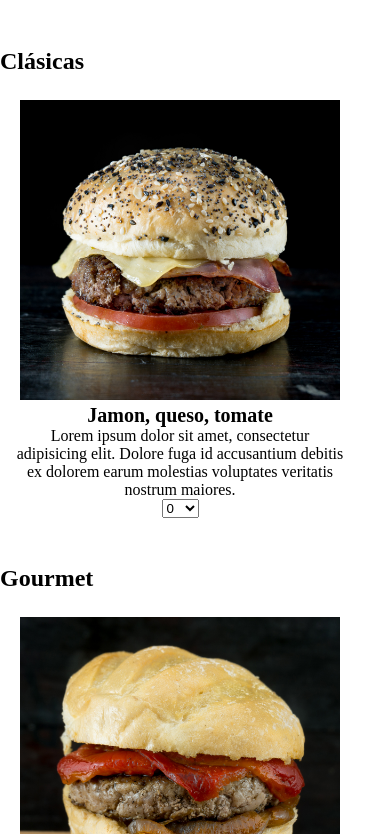
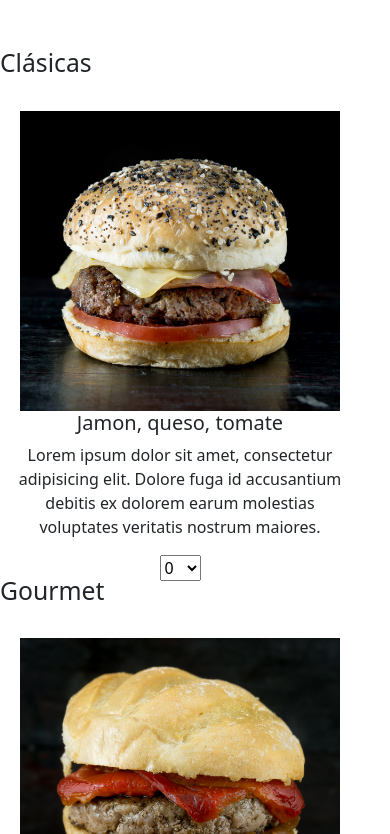
Before and after one commit to Dami-C/Burgers, a plain HTML site: page pages/burger.html in a window 390 px wide. Shown: the part 322-1156 px from the top of the page. Drawn offline with nearby package versions, Linux system fonts and the light colour scheme; files that its build step writes are made by us from their sources.

Commit message:
Añadiendo bootstrap a la pagina burger

```diff
--- a/css/estilo.css
+++ b/css/estilo.css
@@ -200,7 +200,7 @@
 .grid__layout {
     display: grid;
     width: 1091px;
-    grid-template-columns: repeat(3, 1fr);
+    grid-template-columns: repeat (3, 1fr);
     grid-template-rows: repeat(30px 250px 30px 250px 30px 250px);
     grid-column-gap: 15px;
     grid-row-gap: 10px;
@@ -415,6 +415,15 @@
     object-fit: cover;
 }
 
+/*RESPONSIVE 1090 GRID LAYOUT -----------------------------------*/
+@media screen and ( max-width : 1090px ) {
+    .grid__layout {
+
+    }
+
+}
+
+
 /* RESPONSIVE 800PX ---------------------------- */
 
 @media only screen and ( max-width : 800px ) {
--- a/pages/burger.html
+++ b/pages/burger.html
@@ -5,6 +5,7 @@
     <meta http-equiv="X-UA-Compatible" content="IE=edge">
     <meta name="viewport" content="width=device-width, initial-scale=1.0">
     <link rel="stylesheet" href="../css/estilo.css">
+    <link rel="stylesheet" href="./librerias/bootstrap-5.1.3-dist/css/bootstrap.min.css">
     <link rel="shortcut icon" href="../assets/logo/icono-burger.png" type="image/x-icon">
     <title>Hamburguesas</title>
 </head>
@@ -240,6 +241,6 @@
 
 
     </footer>
-
+    <script src="./librerias/bootstrap-5.1.3-dist/js/bootstrap.min.js"></script>
 </body>
 </html>
```
